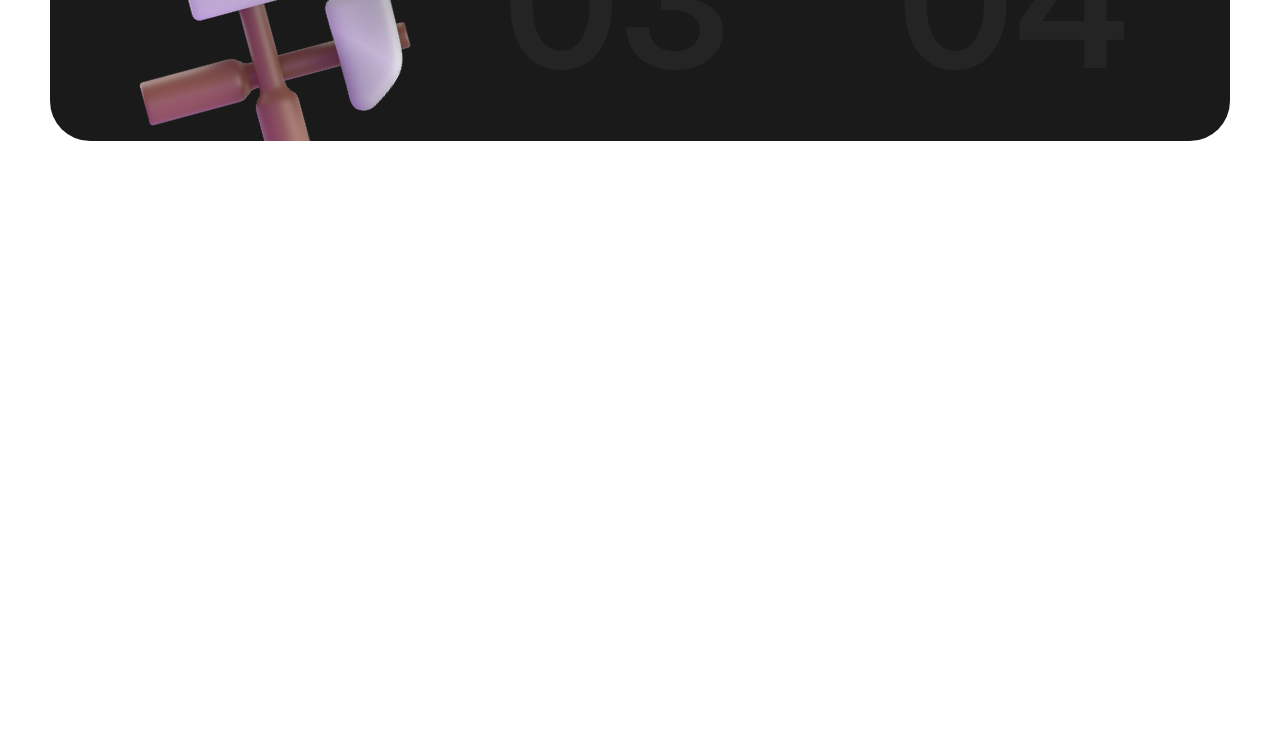
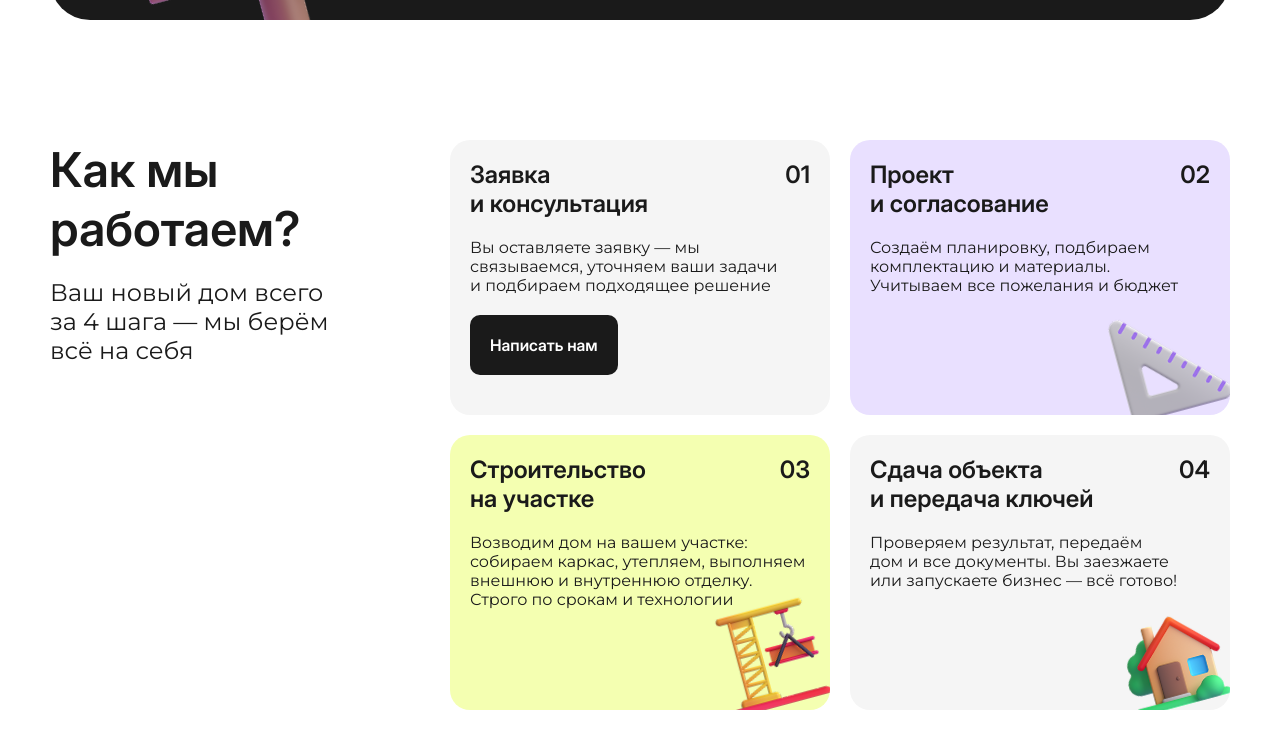
Before and after one commit to alCherkasov/obereg, a website built with Vite: page index.html in a window 1280 px wide. Shown: the part 1812-2560 px from the top of the page. Before the commit the page ends 2113 px from the top, so only its background shows below. Built offline with nearby package versions, Linux system fonts and the light colour scheme.

Commit message:
Сверстать process

```diff
--- a/index.html
+++ b/index.html
@@ -5,26 +5,28 @@
 		<link rel="icon" type="image/svg+xml" href="/vite.svg" />
 		<meta name="viewport" content="width=device-width, initial-scale=1.0" />
 		<link rel="stylesheet" href="./src/scss/main.scss" />
-		<title>Vite + TS</title>
+		<title>
+			Строительство каркасных домов под ключ Краснодарский и Ставропольский край
+		</title>
 	</head>
 	<body>
 		<header class="header">
 			<div class="container">
 				<div class="header__inner">
-					<a href="/" class="header__logo"> Оберег </a>
+					<a href="#hero" class="header__logo"> Оберег </a>
 					<nav class="header__nav">
 						<ul class="header__nav-list">
 							<li class="header__nav-item">
-								<a href="" class="header__nav-link">Преимущества</a>
+								<a href="#benefits" class="header__nav-link">Преимущества</a>
 							</li>
 							<li class="header__nav-item">
-								<a href="" class="header__nav-link">Этапы работы</a>
+								<a href="#process" class="header__nav-link">Этапы работы</a>
 							</li>
 							<li class="header__nav-item">
-								<a href="" class="header__nav-link">Фотографии</a>
+								<a href="#gallery" class="header__nav-link">Фотографии</a>
 							</li>
 							<li class="header__nav-item">
-								<a href="" class="header__nav-link">Контакты</a>
+								<a href="#contacts" class="header__nav-link">Контакты</a>
 							</li>
 						</ul>
 					</nav>
@@ -51,7 +53,7 @@
 			</div>
 		</header>
 		<main class="main">
-			<section class="hero">
+			<section id="hero" class="hero">
 				<div class="container">
 					<div class="hero__inner">
 						<div class="hero__text-content">
@@ -88,7 +90,7 @@
 					</div>
 				</div>
 			</section>
-			<section class="products">
+			<section id="products" class="products">
 				<div class="container">
 					<div class="products__inner">
 						<h2 class="title section-title">Мы строим</h2>
@@ -315,7 +317,7 @@
 					</div>
 				</div>
 			</section>
-			<section class="benefits">
+			<section id="benefits" class="benefits">
 				<div class="container">
 					<div class="benefits__inner">
 						<h2 class="benefits__title title">
@@ -357,6 +359,76 @@
 					</div>
 				</div>
 			</section>
+			<section id="process" class="process">
+				<div class="container">
+					<div class="process__inner">
+						<div class="process__title-block">
+							<h2 class="process__title section-title title">
+								Как мы работаем?
+							</h2>
+							<p class="process__subtitle">
+								Ваш новый дом всего за 4 шага — мы берём всё на себя
+							</p>
+						</div>
+						<div class="process__first-step">
+							<header class="process__step-header">
+								<h3 class="title">Заявка<br />и&nbsp;консультация</h3>
+								<p>01</p>
+							</header>
+							<div class="process__step-body">
+								<p>
+									Вы оставляете заявку — мы связываемся, уточняем ваши задачи и
+									подбираем подходящее решение
+								</p>
+							</div>
+							<button class="process__step-button button">
+								<span class="visually-hidden">Написать нам</span>
+								Написать нам
+							</button>
+						</div>
+						<div class="process__second-step">
+							<header class="process__step-header">
+								<h3 class="title">Проект<br />и&nbsp;согласование</h3>
+								<p>02</p>
+							</header>
+							<div class="process__step-body">
+								<p>
+									Создаём планировку, подбираем комплектацию и материалы.
+									Учитываем все пожелания и бюджет
+								</p>
+							</div>
+							<img src="/img/process/Triangular-ruler.png" alt="" />
+						</div>
+						<div class="process__third-step">
+							<header class="process__step-header">
+								<h3 class="title">Строительство<br />на&nbsp;участке</h3>
+								<p>03</p>
+							</header>
+							<div class="process__step-body">
+								<p>
+									Возводим дом на вашем участке: собираем каркас, утепляем,
+									выполняем внешнюю и внутреннюю отделку. Строго по срокам и
+									технологии
+								</p>
+							</div>
+							<img src="/img/process/Building-construction.png" alt="" />
+						</div>
+						<div class="process__fourth-step">
+							<header class="process__step-header">
+								<h3 class="title">Сдача объекта<br />и&nbsp;передача ключей</h3>
+								<p>04</p>
+							</header>
+							<div class="process__step-body">
+								<p>
+									Проверяем результат, передаём дом и все документы. Вы
+									заезжаете или запускаете бизнес — всё готово!
+								</p>
+								<img src="/img/process/House-with-garden.png" alt="" />
+							</div>
+						</div>
+					</div>
+				</div>
+			</section>
 		</main>
 		<div class="socials-modal" id="socials-modal" role="dialog">
 			<div class="socials-modal__content">
--- a/src/scss/base/_reset.scss
+++ b/src/scss/base/_reset.scss
@@ -3,6 +3,7 @@
 	padding: 0px;
 	margin: 0px;
 	border: none;
+	scroll-behavior: smooth;
 }
 
 *,
--- a/src/scss/base/_vars.scss
+++ b/src/scss/base/_vars.scss
@@ -10,7 +10,7 @@
 	--color-light-gray: #f5f5f5;
 	--color-dark-gray: #d9d9d9;
 
-	--spacing-xxl: 160px;
+	--spacing-xxl: 120px;
 	--spacing-xl: 80px;
 	--spacing-lg: 60px;
 	--spacing-md: 40px;
--- a/src/scss/blocks/_header.scss
+++ b/src/scss/blocks/_header.scss
@@ -1,8 +1,24 @@
 @use './../base/mixins' as *;
 
 .header {
+	position: fixed;
+	z-index: 1500;
+
+	width: 100vw;
+	padding: 11px 0;
+
 	font-family: var(--font-accent);
 	font-weight: var(--font-weight-accent);
+
+	background-color: var(--color-white);
+
+	@include mobile {
+		border-radius: 0 0 10px 10px;
+	}
+
+	&--shadow {
+		box-shadow: 4px 4px 4px rgba(0, 0, 0, 0.1);
+	}
 }
 
 .header__inner {
@@ -10,7 +26,6 @@
 	align-items: center;
 	justify-content: space-between;
 	gap: 64px;
-	padding: 11px 0;
 
 	@include tablet {
 		gap: 32px;
@@ -26,6 +41,10 @@
 	}
 
 	@include mobile {
+		font-size: var(--font-size-lg);
+	}
+
+	&--small {
 		font-size: var(--font-size-lg);
 	}
 }
--- a/src/scss/blocks/_hero.scss
+++ b/src/scss/blocks/_hero.scss
@@ -1,4 +1,8 @@
 @use './../base/mixins' as *;
+
+.hero {
+	padding-top: 40px;
+}
 
 .hero__inner {
 	display: flex;
--- /dev/null
+++ b/src/scss/blocks/_process.scss
@@ -0,0 +1,189 @@
+@use './../base/mixins' as *;
+
+.process__inner {
+	display: grid;
+	grid-template-columns: repeat(12, 1fr);
+	grid-template-rows: 1fr 1fr;
+	gap: var(--spacing-sm);
+
+	@include mobile {
+		grid-template-columns: repeat(4, 1fr);
+		grid-template-rows: 120px 1fr 1fr 1fr 1fr;
+	}
+}
+
+.process__title {
+	@include mobile {
+		font-size: var(--font-size-lg);
+	}
+}
+
+.process__subtitle {
+	font-size: var(--font-size-md);
+
+	@include mobile {
+		font-size: var(--font-size-sm);
+	}
+}
+
+.process__title-block {
+	grid-column: 1/4;
+	grid-row: 1/1;
+	display: flex;
+	flex-direction: column;
+	gap: var(--spacing-sm);
+
+	@include mobile {
+		grid-column: 1/5;
+		grid-row: 1/1;
+		gap: var(--spacing-xs);
+		margin-bottom: 20px;
+	}
+}
+
+.process__first-step,
+.process__second-step,
+.process__third-step,
+.process__fourth-step {
+	position: relative;
+	overflow: hidden;
+
+	display: flex;
+	flex-direction: column;
+	gap: var(--spacing-sm);
+	padding: 20px 20px 40px 20px;
+
+	text-wrap: balance;
+
+	border-radius: var(--border-rad-md);
+
+	img {
+		position: absolute;
+		width: 120px;
+		height: 120px;
+	}
+
+	@include mobile {
+		padding: 10px 10px 20px 10px;
+	}
+}
+
+.process__first-step {
+	grid-column: 5/9;
+	grid-row: 1/1;
+
+	background-color: var(--color-light-gray);
+
+	@include mobile {
+		grid-column: 1/5;
+		grid-row: 2/2;
+	}
+}
+
+.process__second-step {
+	grid-column: 9/13;
+	grid-row: 1/1;
+
+	background-color: var(--color-secondary-light);
+
+	img {
+		right: 0;
+		bottom: -5px;
+		rotate: 75deg;
+	}
+
+	@include mobile {
+		grid-column: 1/5;
+		grid-row: 3/3;
+	}
+}
+
+.process__third-step {
+	grid-column: 5/9;
+	grid-row: 2/2;
+
+	background-color: var(--color-primary-light);
+
+	img {
+		right: 0;
+		bottom: -5px;
+		rotate: -15deg;
+	}
+
+	@include mobile {
+		grid-column: 1/5;
+		grid-row: 4/4;
+
+		img {
+			right: -20px;
+			bottom: -20px;
+		}
+	}
+}
+
+.process__fourth-step {
+	grid-column: 9/13;
+	grid-row: 2/2;
+
+	background-color: var(--color-light-gray);
+
+	img {
+		right: 0;
+		bottom: -5px;
+		rotate: -15deg;
+	}
+
+	@include mobile {
+		grid-column: 1/5;
+		grid-row: 5/5;
+	}
+}
+
+.process__step-header {
+	display: flex;
+	justify-content: space-between;
+
+	h3,
+	p {
+		font-family: var(--font-accent);
+		font-size: var(--font-size-md);
+		font-weight: var(--font-weight-accent);
+	}
+
+	@include mobile {
+		h3 {
+			font-size: var(--font-size-md);
+		}
+
+		p {
+			font-size: var(--font-size-md);
+		}
+	}
+}
+
+.process__step-body {
+	display: flex;
+	flex-direction: column;
+	align-items: start;
+	gap: var(--spacing-sm);
+
+	@include mobile {
+		font-size: var(--font-size-xs);
+	}
+}
+
+.process__step-button {
+	margin-top: auto;
+	align-self: start;
+}
+
+.process__step-img {
+	position: absolute;
+	right: 0;
+	bottom: -5px;
+
+	width: 120px;
+	height: 120px;
+
+	rotate: 75deg;
+}
--- a/src/scss/main.scss
+++ b/src/scss/main.scss
@@ -19,3 +19,4 @@
 @use './blocks/badge';
 @use './blocks/swiper';
 @use './blocks/benefits';
+@use './blocks/process';
--- a/src/ts/burger-button.ts
+++ b/src/ts/burger-button.ts
@@ -2,9 +2,20 @@ export function BurgerButton(): void {
 	const burgerButton: HTMLElement | null = document.getElementById('burger')
 	const nav: HTMLElement | null = document.querySelector('.header__nav')
 
-	burgerButton?.addEventListener('click', () => {
+	burgerButton?.addEventListener('click', (e) => {
+		e.stopPropagation()
 		burgerButton?.classList.toggle('burger--active')
 		nav?.classList.toggle('header__nav--open')
-		console.log(nav)
+	})
+
+	document.addEventListener('click', (e) => {
+		if(!nav?.classList.contains('header__nav--open')) return
+
+		const target = e.target as Node
+
+		if(!nav.contains(target)) {
+			nav.classList.remove('header__nav--open')
+			burgerButton?.classList.remove('burger--active')
+		}
 	})
 }
--- /dev/null
+++ b/src/ts/header.ts
@@ -0,0 +1,14 @@
+export function header():void {
+	const logo = document.querySelector('.header__logo')
+	const headerElement: HTMLElement | null = document.querySelector('.header')
+	window.addEventListener('scroll', () => {
+		const posTop: number = window.pageYOffset
+			if(posTop > 100) {
+				headerElement?.classList.add('header--shadow')
+				logo?.classList.add('header__logo--small')
+		} else {
+			headerElement?.classList.remove('header--shadow')
+			logo?.classList.remove('header__logo--small')
+		}
+	})
+}
--- a/src/ts/main.ts
+++ b/src/ts/main.ts
@@ -1,7 +1,9 @@
 import { BurgerButton } from './burger-button'
+import { header } from './header'
 import { productsCarousel } from './products'
 import { SocialsModal } from './socials-modal'
 
 BurgerButton()
 SocialsModal()
 productsCarousel()
+header()
```
Also changed, not shown: public/img/process/Building-construction.png (added), public/img/process/House-with-garden.png (added), public/img/process/Triangular-ruler.png (added).
